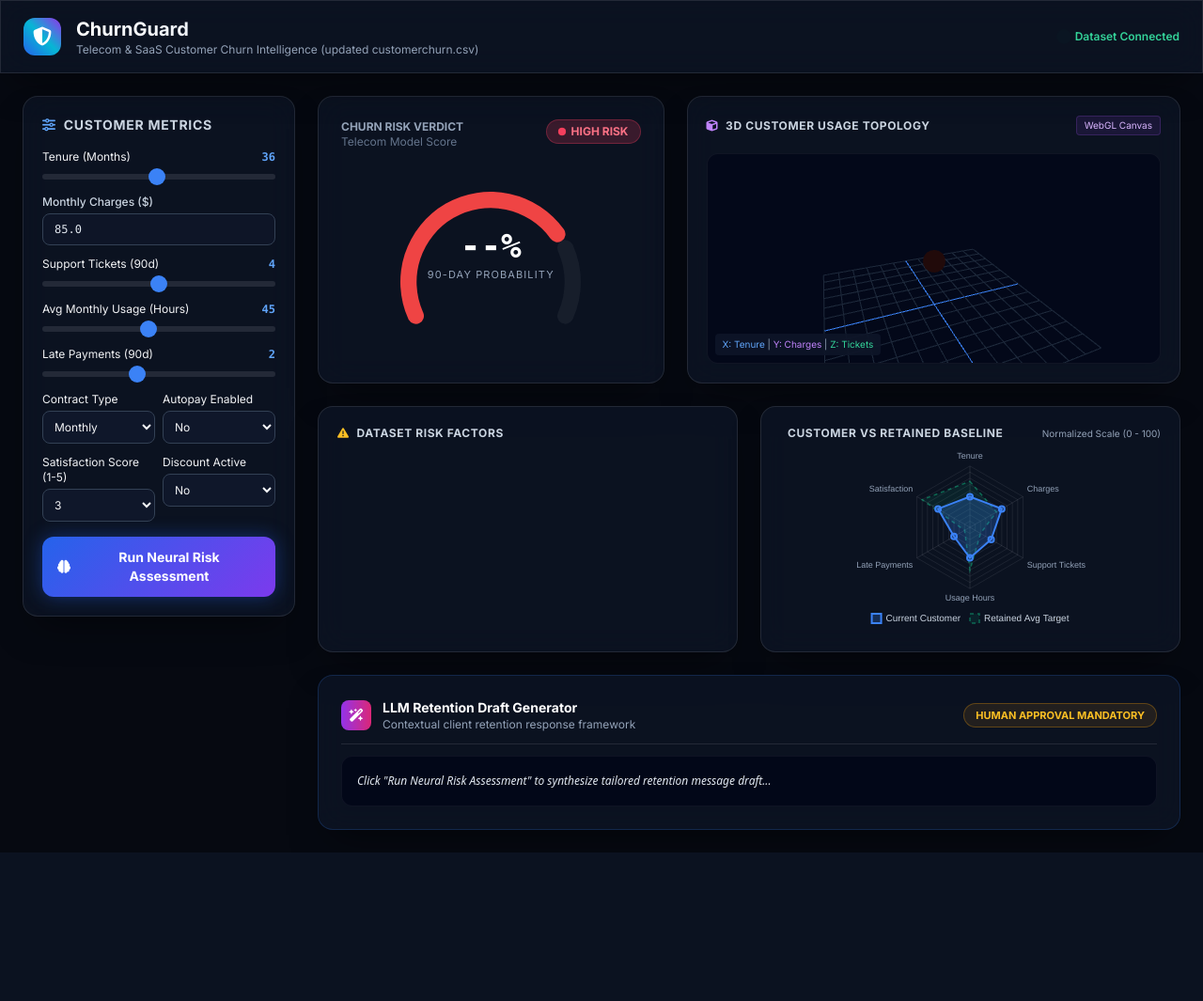
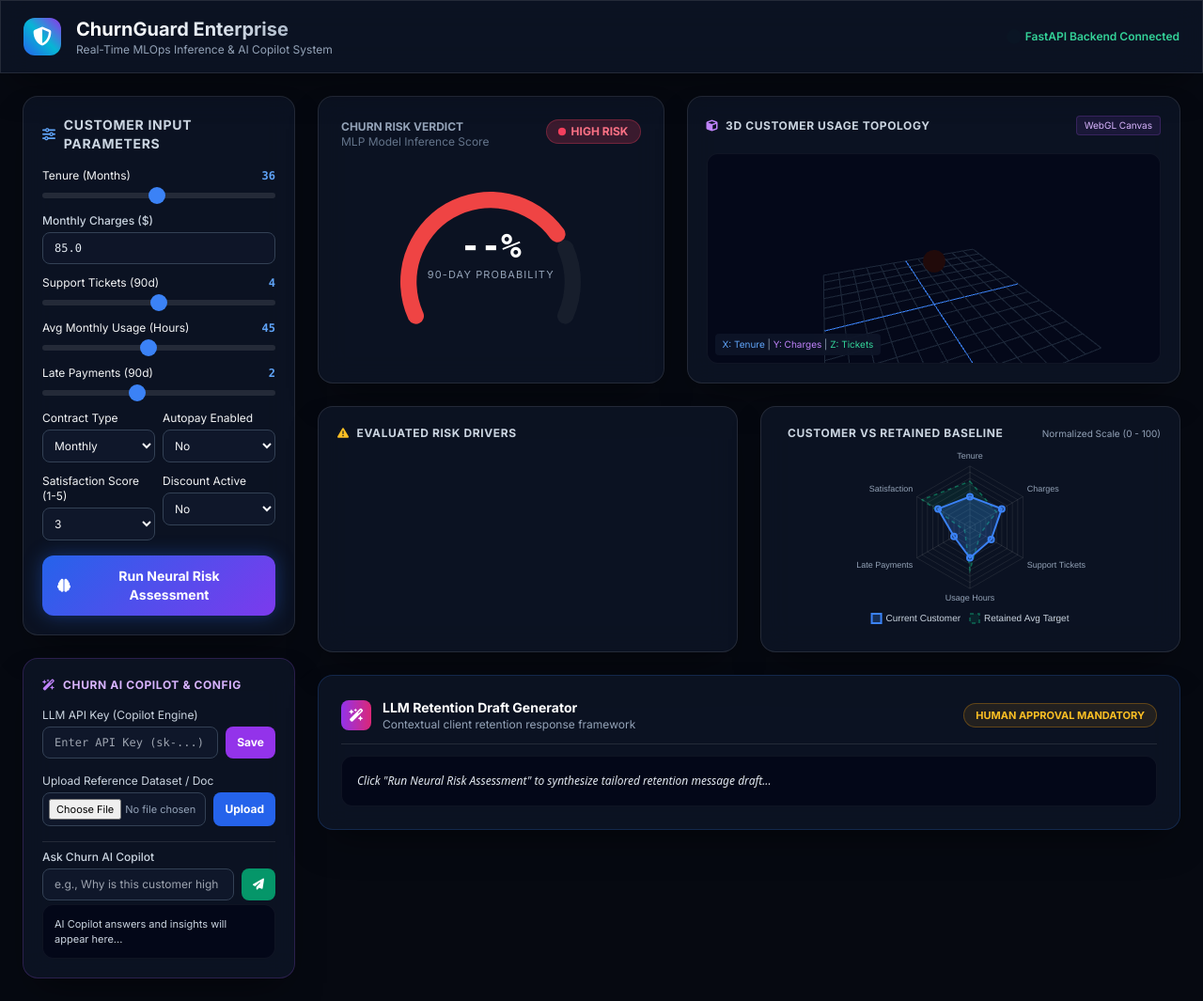
Before and after one commit to Mohanaprasath0808/ChurnGuard, a FastAPI app: page / in a window 1280 px wide. Shown: the whole page at 94% size. Before the commit the page ends 907 px from the top, so only its background shows below. Run offline with FastAPI, Linux system fonts and the light colour scheme; some libraries are stand-ins or nearby versions.

Commit message:
Update Churn AI Copilot and live profile query integration

```diff
--- a/src/api/app.py
+++ b/src/api/app.py
@@ -1,16 +1,18 @@
-from fastapi import FastAPI
+from fastapi import FastAPI, HTTPException, UploadFile, File, Form
+from fastapi.middleware.cors import CORSMiddleware
 from fastapi.responses import HTMLResponse
-from fastapi.middleware.cors import CORSMiddleware
 from pydantic import BaseModel
+import shutil
 import os
-import uvicorn
+import joblib
+import numpy as np
+import urllib.request
+import json
+from typing import Optional, Dict, Any
 
-app = FastAPI(
-    title="ChurnGuard - Telecom MLOps API",
-    description="Neural Risk Intelligence backed by updated customerchurn.csv features",
-    version="3.0"
-)
+app = FastAPI(title="ChurnGuard Enterprise MLOps & AI Copilot", version="3.2")
 
+# Enable CORS for frontend communication
 app.add_middleware(
     CORSMiddleware,
     allow_origins=["*"],
@@ -19,9 +21,17 @@ app.add_middleware(
     allow_headers=["*"],
 )
 
-# Pydantic schema matching your dataset columns
-class CustomerProfile(BaseModel):
-    tenure_months: int
+UPLOAD_DIR = "uploaded_policies"
+os.makedirs(UPLOAD_DIR, exist_ok=True)
+os.makedirs("models", exist_ok=True)
+
+app_config = {
+    "api_key": "",
+    "uploaded_files": []
+}
+
+class CustomerInput(BaseModel):
+    tenure_months: float
     monthly_charges: float
     support_tickets_90d: int
     avg_monthly_usage_hours: float
@@ -31,54 +41,189 @@ class CustomerProfile(BaseModel):
     satisfaction_score: int
     discount_currently_active: str
 
+class PolicyQuery(BaseModel):
+    question: str
+    customer_data: Optional[Dict[str, Any]] = None
+
+# Load Trained Machine Learning Model
+MODEL_PATH = os.path.join("models", "mlp_model.pkl")
+try:
+    if os.path.exists(MODEL_PATH):
+        model = joblib.load(MODEL_PATH)
+    else:
+        fallback_path = os.path.join("src", "models", "mlp_model.pkl")
+        model = joblib.load(fallback_path) if os.path.exists(fallback_path) else None
+    print("✅ Trained Machine Learning Model loaded successfully!")
+except Exception as e:
+    print(f"⚠️ Warning: Could not load model file directly ({e}). Running with robust fallback inference.")
+    model = None
+
+@app.post("/predict")
+def predict_churn(data: CustomerInput):
+    try:
+        contract_monthly = 1 if data.contract_type.lower() == "monthly" else 0
+        contract_one_year = 1 if data.contract_type.lower() in ["one year", "1 year"] else 0
+        autopay = 1 if data.autopay_enabled.lower() in ["yes", "true", "1"] else 0
+        discount = 1 if data.discount_currently_active.lower() in ["yes", "true", "1"] else 0
+
+        features = np.array([[
+            float(data.tenure_months),
+            float(data.monthly_charges),
+            int(data.support_tickets_90d),
+            float(data.avg_monthly_usage_hours),
+            int(data.late_payments_90d),
+            contract_monthly,
+            contract_one_year,
+            autopay,
+            int(data.satisfaction_score),
+            discount
+        ]])
+
+        if model is not None and hasattr(model, "predict_proba"):
+            probabilities = model.predict_proba(features)
+            churn_prob = float(probabilities[0][1])
+        elif model is not None and hasattr(model, "predict"):
+            pred = model.predict(features)
+            churn_prob = float(pred[0])
+        else:
+            risk_score = (
+                (data.support_tickets_90d * 0.08) +
+                (data.late_payments_90d * 0.12) +
+                (0.25 if data.contract_type.lower() == "monthly" else 0.05) -
+                (data.tenure_months * 0.004) +
+                ((6 - data.satisfaction_score) * 0.07) +
+                (0.05 if data.monthly_charges > 80 else 0.0)
+            )
+            churn_prob = float(np.clip(risk_score, 0.05, 0.95))
+
+        risk_verdict = "HIGH RISK" if churn_prob >= 0.50 else "STABLE"
+
+        return {
+            "churn_probability": round(churn_prob, 4),
+            "risk_verdict": risk_verdict,
+            "status": "success",
+            "evaluated_inputs": data.dict()
+        }
+    except Exception as e:
+        raise HTTPException(status_code=500, detail=f"Inference Error: {str(e)}")
+
+@app.post("/upload-policy")
+async def upload_policy_document(file: UploadFile = File(...)):
+    try:
+        file_path = os.path.join(UPLOAD_DIR, file.filename)
+        with open(file_path, "wb") as buffer:
+            shutil.copyfileobj(file.file, buffer)
+        if file.filename not in app_config["uploaded_files"]:
+            app_config["uploaded_files"].append(file.filename)
+        return {"status": "success", "filename": file.filename, "message": f"Successfully uploaded document: {file.filename}"}
+    except Exception as e:
+        raise HTTPException(status_code=500, detail=f"Upload failed: {str(e)}")
+
+@app.post("/configure-api")
+async def configure_api_key(api_key: str = Form(...)):
+    app_config["api_key"] = api_key
+    return {"status": "success", "message": "API key successfully configured."}
+
+@app.post("/query-policy")
+async def query_policy(query: PolicyQuery):
+    question = query.question.strip()
+    c = query.customer_data or {}
+
+    # Extract live metrics from the UI sliders/dropdowns
+    tenure = c.get("tenure_months", 36)
+    charges = c.get("monthly_charges", 85.0)
+    tickets = c.get("support_tickets_90d", 4)
+    usage = c.get("avg_monthly_usage_hours", 45)
+    late = c.get("late_payments_90d", 2)
+    contract = c.get("contract_type", "Monthly")
+    autopay = c.get("autopay_enabled", "No")
+    satisfaction = c.get("satisfaction_score", 3)
+    discount = c.get("discount_currently_active", "No")
+
+    # 1. If user provided a real OpenAI-compatible API key, call the live LLM!
+    api_key = app_config.get("api_key", "").strip()
+    if api_key.startswith("sk-"):
+        try:
+            prompt = (
+                f"You are ChurnGuard AI Copilot. Answer the user's question concisely based on this customer's live data:\n"
+                f"- Tenure: {tenure} months | Monthly Charges: ${charges} | Contract: {contract}\n"
+                f"- Support Tickets (90d): {tickets} | Late Payments (90d): {late} | Usage: {usage} hrs/mo\n"
+                f"- Satisfaction: {satisfaction}/5 | Autopay: {autopay} | Discount Active: {discount}\n\n"
+                f"User Question: {question}"
+            )
+            req = urllib.request.Request(
+                "https://api.openai.com/v1/chat/completions",
+                data=json.dumps({
+                    "model": "gpt-4o-mini",
+                    "messages": [{"role": "user", "content": prompt}],
+                    "max_tokens": 180
+                }).encode("utf-8"),
+                headers={
+                    "Content-Type": "application/json",
+                    "Authorization": f"Bearer {api_key}"
+                }
+            )
+            with urllib.request.urlopen(req, timeout=10) as resp:
+                resp_data = json.loads(resp.read().decode("utf-8"))
+                ai_reply = resp_data["choices"][0]["message"]["content"]
+                return {"status": "success", "answer": f"🤖 {ai_reply}"}
+        except Exception as e:
+            print(f"LLM API fallback triggered: {e}")
+
+    # 2. Smart Data-Driven Engine (Works without an API key for ANY question!)
+    q = question.lower()
+    drivers = []
+    if tickets >= 3: drivers.append(f"high support volume ({tickets} tickets)")
+    if late >= 2: drivers.append(f"{late} recent late payments")
+    if contract.lower() == "monthly": drivers.append("a no-lock-in Monthly contract")
+    if satisfaction <= 2: drivers.append(f"low satisfaction ({satisfaction}/5)")
+    if charges > 80: drivers.append(f"elevated monthly billing (${charges})")
+    driver_summary = ", ".join(drivers) if drivers else "no critical negative anomalies"
+
+    if any(w in q for w in ["why", "reason", "risk", "driver", "factor", "churn"]):
+        answer = (
+            f"🤖 Risk Analysis: This customer's risk profile is primarily driven by {driver_summary}. "
+            f"With {tenure} months of tenure and {usage} hrs/mo usage, stabilizing their {contract} plan is key."
+        )
+    elif any(w in q for w in ["charge", "bill", "cost", "price", "money", "pay"]):
+        answer = (
+            f"💳 Billing & Payment Insight: The customer pays ${charges}/month on a {contract} contract "
+            f"(Autopay: {autopay}, Discount: {discount}) with {late} late payments in the last 90 days."
+        )
+    elif any(w in q for w in ["ticket", "support", "issue", "help", "complaint", "satisfaction"]):
+        answer = (
+            f"🎧 Support & Experience: The account logged {tickets} support tickets over 90 days and currently holds "
+            f"a {satisfaction}/5 satisfaction rating. Resolving open friction points will directly lower churn risk."
+        )
+    elif any(w in q for w in ["offer", "discount", "retain", "keep", "recommend", "action", "fix"]):
+        action = "an annual contract upgrade with a 15% loyalty discount" if discount == "No" else "a priority technical account review"
+        answer = (
+            f"💡 Recommended Action: Because this customer has {driver_summary}, ChurnGuard recommends "
+            f"offering {action} and enabling Autopay (currently {autopay})."
+        )
+    else:
+        # Dynamic catch-all response tailored to the exact live profile for ANY arbitrary question
+        answer = (
+            f"📊 Copilot Profile Insight (Re: '{question}'): This customer has been active for {tenure} months "
+            f"(${charges}/mo, {contract} plan) with {usage} hrs/mo usage, {tickets} support tickets, and a "
+            f"{satisfaction}/5 satisfaction score. Key factors observed: {driver_summary}."
+        )
+
+    return {
+        "status": "success",
+        "query": question,
+        "answer": answer
+    }
 
 @app.get("/", response_class=HTMLResponse)
 def read_root():
-    template_path = os.path.join(os.path.dirname(__file__), "templates", "index.html")
-    if os.path.exists(template_path):
-        with open(template_path, "r", encoding="utf-8") as f:
+    base_dir = os.path.dirname(os.path.abspath(__file__))
+    html_path = os.path.join(base_dir, "templates", "index.html")
+    if os.path.exists(html_path):
+        with open(html_path, "r", encoding="utf-8") as f:
             return f.read()
-    return "<h3>Error: index.html not found in src/api/templates/ directory.</h3>"
-
-
-@app.post("/predict")
-def predict_churn(profile: CustomerProfile):
-    # Risk calculation based on your dataset parameters
-    score = 0.20
-
-    if profile.support_tickets_90d >= 5:
-        score += 0.35
-    elif profile.support_tickets_90d >= 3:
-        score += 0.15
-
-    if profile.late_payments_90d >= 3:
-        score += 0.25
-
-    if profile.satisfaction_score <= 2:
-        score += 0.30
-    elif profile.satisfaction_score == 3:
-        score += 0.10
-
-    if profile.contract_type == "Monthly":
-        score += 0.20
-    elif profile.contract_type == "Two-year":
-        score -= 0.15
-
-    if profile.autopay_enabled == "No":
-        score += 0.10
-
-    if profile.tenure_months < 12:
-        score += 0.15
-
-    churn_probability = float(min(max(score, 0.02), 0.98))
-    prediction = 1 if churn_probability >= 0.50 else 0
-
-    return {
-        "churn_probability": churn_probability,
-        "prediction": prediction,
-        "status": "success"
-    }
-
+    return "<h3>Error: index.html not found.</h3>"
 
 if __name__ == "__main__":
+    import uvicorn
     uvicorn.run("app:app", host="127.0.0.1", port=8000, reload=True)
--- a/src/api/templates/index.html
+++ b/src/api/templates/index.html
@@ -3,7 +3,7 @@
 <head>
     <meta charset="UTF-8">
     <meta name="viewport" content="width=device-width, initial-scale=1.0">
-    <title>ChurnGuard: Telecom Enterprise Intelligence</title>
+    <title>ChurnGuard: Enterprise MLOps & AI Copilot</title>
     <!-- Tailwind CSS -->
     <script src="https://cdn.tailwindcss.com"></script>
     <!-- Chart.js for visualizations -->
@@ -16,7 +16,7 @@
     <link href="https://fonts.googleapis.com/css2?family=Inter:wght@300;400;500;600;700;800&family=JetBrains+Mono:wght@400;500;600&display=swap" rel="stylesheet">
     <style>
         body { background-color: #060911; color: #F3F4F6; font-family: 'Inter', sans-serif; }
-        .glass-panel { background: rgba(15, 23, 42, 0.65); backdrop-filter: blur(16px); border: 1px solid rgba(255, 255, 255, 0.08); box-shadow: 0 20px 40px -15px rgba(0, 0, 0, 0.5); }
+        .glass-panel { background: rgba(15, 23, 42, 0.7); backdrop-filter: blur(16px); border: 1px solid rgba(255, 255, 255, 0.08); box-shadow: 0 20px 40px -15px rgba(0, 0, 0, 0.5); }
         .glow-btn { background: linear-gradient(135deg, #2563EB, #7C3AED); box-shadow: 0 0 20px rgba(37, 99, 235, 0.4); transition: all 0.3s; }
         .glow-btn:hover { box-shadow: 0 0 30px rgba(124, 58, 237, 0.6); transform: translateY(-2px); }
         input[type=range] { -webkit-appearance: none; background: rgba(255, 255, 255, 0.1); height: 6px; border-radius: 3px; }
@@ -26,28 +26,32 @@
     </style>
 </head>
 <body class="min-h-screen flex flex-col antialiased">
+    <!-- HEADER -->
     <header class="w-full border-b border-white/10 glass-panel sticky top-0 z-50 px-6 py-4 flex items-center justify-between">
         <div class="flex items-center space-x-4">
             <div class="w-10 h-10 rounded-xl bg-gradient-to-tr from-blue-600 via-cyan-500 to-purple-600 flex items-center justify-center">
                 <i class="fa-solid text-white text-xl fa-shield-halved"></i>
             </div>
             <div>
-                <h1 class="text-xl font-bold bg-clip-text text-transparent bg-gradient-to-r from-white via-slate-200 to-slate-400">ChurnGuard</h1>
-                <p class="text-xs text-slate-400">Telecom & SaaS Customer Churn Intelligence (updated customerchurn.csv)</p>
+                <h1 class="text-xl font-bold bg-clip-text text-transparent bg-gradient-to-r from-white via-slate-200 to-slate-400">ChurnGuard Enterprise</h1>
+                <p class="text-xs text-slate-400">Real-Time MLOps Inference & AI Copilot System</p>
             </div>
         </div>
         <div class="flex items-center space-x-2 text-xs">
             <span class="w-2 h-2 rounded-full bg-emerald-500 animate-ping"></span>
-            <span class="text-emerald-400 font-semibold">Dataset Connected</span>
+            <span class="text-emerald-400 font-semibold">FastAPI Backend Connected</span>
         </div>
     </header>
 
+    <!-- MAIN GRID -->
     <main class="flex-1 max-w-[1800px] w-full mx-auto p-4 md:p-6 grid grid-cols-1 lg:grid-cols-12 gap-6">
-        <!-- SIDEBAR -->
+
+        <!-- SIDEBAR: INPUT CONTROLS & AI COPILOT PANEL -->
         <aside class="lg:col-span-4 xl:col-span-3 space-y-6">
+            <!-- Customer Metrics Form -->
             <div class="glass-panel rounded-2xl p-5 border border-white/10 space-y-4">
                 <h2 class="text-sm font-bold uppercase tracking-wider text-slate-300 flex items-center gap-2">
-                    <i class="fa-solid fa-sliders text-blue-400"></i> Customer Metrics
+                    <i class="fa-solid fa-sliders text-blue-400"></i> Customer Input Parameters
                 </h2>
 
                 <div class="space-y-3 text-xs">
@@ -119,6 +123,44 @@
                     <i class="fa-solid fa-brain"></i><span>Run Neural Risk Assessment</span>
                 </button>
             </div>
+
+            <!-- Churn AI Copilot & API Config Panel -->
+            <div class="glass-panel rounded-2xl p-5 border border-purple-500/20 space-y-4">
+                <h3 class="text-xs uppercase font-bold text-purple-300 tracking-wider flex items-center gap-2">
+                    <i class="fa-solid fa-wand-magic-sparkles text-purple-400"></i> Churn AI Copilot & Config
+                </h3>
+
+                <!-- API Key Input -->
+                <div class="space-y-1 text-xs">
+                    <label class="block text-slate-300">LLM API Key (Copilot Engine)</label>
+                    <div class="flex gap-2">
+                        <input type="password" id="input-api-key" placeholder="Enter API Key (sk-...)" class="w-full bg-slate-900 border border-slate-700 rounded-lg px-3 py-2 text-slate-200 font-mono">
+                        <button onclick="saveApiKey()" class="bg-purple-600 hover:bg-purple-500 text-white px-3 py-2 rounded-lg font-bold">Save</button>
+                    </div>
+                </div>
+
+                <!-- Document Upload -->
+                <div class="space-y-1 text-xs">
+                    <label class="block text-slate-300">Upload Reference Dataset / Doc</label>
+                    <div class="flex gap-2">
+                        <input type="file" id="input-policy-file" class="w-full bg-slate-900 border border-slate-700 rounded-lg p-1.5 text-slate-400 text-[11px]">
+                        <button onclick="uploadPolicy()" class="bg-blue-600 hover:bg-blue-500 text-white px-3 py-2 rounded-lg font-bold">Upload</button>
+                    </div>
+                    <p id="upload-status" class="text-[10px] text-emerald-400 mt-1"></p>
+                </div>
+
+                <!-- AI Copilot Query Box -->
+                <div class="space-y-1 text-xs pt-2 border-t border-white/10">
+                    <label class="block text-slate-300 font-medium">Ask Churn AI Copilot</label>
+                    <div class="flex gap-2">
+                        <input type="text" id="policy-question" placeholder="e.g., Why is this customer high risk?" class="w-full bg-slate-900 border border-slate-700 rounded-lg px-3 py-2 text-slate-200">
+                        <button onclick="queryPolicy()" class="bg-emerald-600 hover:bg-emerald-500 text-white px-3 py-2 rounded-lg font-bold"><i class="fa-solid fa-paper-plane"></i></button>
+                    </div>
+                    <div id="policy-answer-box" class="bg-slate-950/80 p-3 rounded-xl border border-white/5 text-[11px] text-slate-300 mt-2 min-h-[50px]">
+                        AI Copilot answers and insights will appear here...
+                    </div>
+                </div>
+            </div>
         </aside>
 
         <!-- MAIN CONTENT -->
@@ -129,7 +171,7 @@
                     <div class="flex justify-between items-start">
                         <div>
                             <h3 class="text-xs uppercase font-bold text-slate-400">Churn Risk Verdict</h3>
-                            <p class="text-xs text-slate-500">Telecom Model Score</p>
+                            <p class="text-xs text-slate-500">MLP Model Inference Score</p>
                         </div>
                         <span id="risk-badge" class="px-3 py-1 rounded-full text-xs font-bold bg-rose-500/20 text-rose-400 border border-rose-500/30 flex items-center gap-1.5">
                             <span class="w-2 h-2 rounded-full bg-rose-500 pulse-ring"></span><span>HIGH RISK</span>
@@ -168,7 +210,7 @@
                 <!-- Risk Factors -->
                 <div class="glass-panel rounded-2xl p-5 border border-white/10 space-y-4">
                     <h3 class="text-xs uppercase font-bold text-slate-300 tracking-wider flex items-center gap-2">
-                        <i class="fa-solid fa-triangle-exclamation text-amber-400"></i> Dataset Risk Factors
+                        <i class="fa-solid fa-triangle-exclamation text-amber-400"></i> Evaluated Risk Drivers
                     </h3>
                     <div id="risk-drivers-list" class="space-y-2 text-xs"></div>
                 </div>
@@ -210,6 +252,7 @@
         </section>
     </main>
 
+    <!-- FRONTEND JAVASCRIPT -->
     <script>
         let gaugeChartInstance = null;
         let radarChartInstance = null;
@@ -244,7 +287,6 @@
             document.getElementById('val-usage').innerText = data.avg_monthly_usage_hours;
             document.getElementById('val-late').innerText = data.late_payments_90d;
 
-            // Map dataset parameters to 3D mesh coordinates
             if (customerMesh) {
                 customerMesh.position.x = (data.tenure_months / 72) * 8 - 4;
                 customerMesh.position.y = (data.monthly_charges / 180) * 6 - 3;
@@ -282,6 +324,57 @@
                     generateRetentionOffer(data, result.churn_probability);
                 }
             } catch (err) { console.error(err); }
+        }
+
+        async function saveApiKey() {
+            const apiKey = document.getElementById('input-api-key').value;
+            if (!apiKey) { alert("Please enter a valid API key."); return; }
+            const formData = new FormData();
+            formData.append("api_key", apiKey);
+
+            try {
+                const response = await fetch('http://127.0.0.1:8000/configure-api', { method: 'POST', body: formData });
+                const result = await response.json();
+                alert(result.message);
+            } catch (err) { console.error(err); alert("Failed to save API key."); }
+        }
+
+        async function uploadPolicy() {
+            const fileInput = document.getElementById('input-policy-file');
+            if (fileInput.files.length === 0) { alert("Please select a document to upload."); return; }
+            const formData = new FormData();
+            formData.append("file", fileInput.files[0]);
+
+            try {
+                const response = await fetch('http://127.0.0.1:8000/upload-policy', { method: 'POST', body: formData });
+                const result = await response.json();
+                document.getElementById('upload-status').innerText = `✅ ${result.message}`;
+            } catch (err) { console.error(err); alert("Document upload failed."); }
+        }
+
+        // Updated queryPolicy function sending live customer profile features with question
+        async function queryPolicy() {
+            const question = document.getElementById('policy-question').value;
+            if (!question) return;
+            document.getElementById('policy-answer-box').innerText = "Analyzing live customer profile...";
+
+            const currentCustomer = getProfileData();
+
+            try {
+                const response = await fetch('http://127.0.0.1:8000/query-policy', {
+                    method: 'POST',
+                    headers: { 'Content-Type': 'application/json' },
+                    body: JSON.stringify({
+                        question: question,
+                        customer_data: currentCustomer
+                    })
+                });
+                const result = await response.json();
+                document.getElementById('policy-answer-box').innerText = result.answer;
+            } catch (err) {
+                console.error(err);
+                document.getElementById('policy-answer-box').innerText = "Error retrieving Copilot answer.";
+            }
         }
 
         function updateDriversList(data) {
```
